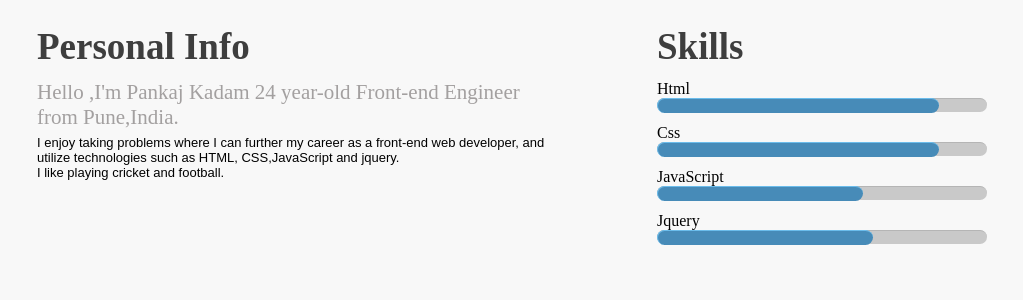
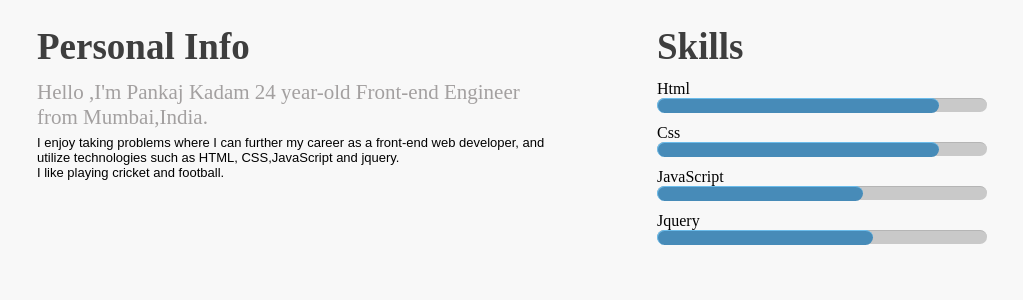
Before and after one commit to pankajkadam/pankajkadam.github.io, a Jekyll site: the page built from index.html, in a window 1280 px wide. Shown: the part 533-833 px from the top of the page, without its empty margins (128-1151 px from the left). Built offline with Jekyll 4.4.1, drawn with Linux system fonts in a browser that asks for light colours; Markdown is read by kramdown in place of the engine named in the settings.

Commit message:
first commit

```diff
--- a/_layouts/default.html
+++ b/_layouts/default.html
@@ -39,7 +39,7 @@
        <div class="content">
           <div class="content_left">
             <h4>Personal Info</h4>
-            <h3>Hello ,I'm Pankaj Kadam 24 year-old Front-end Engineer from Pune,India.</h3>
+            <h3>Hello ,I'm Pankaj Kadam 24 year-old Front-end Engineer from Mumbai,India.</h3>
             <p>I enjoy taking problems where I can further my career as a front-end web developer, and utilize technologies such as HTML, CSS,JavaScript and jquery.<br>I like playing cricket and football.</p>
           </div>
           <div class="content_right">
```
